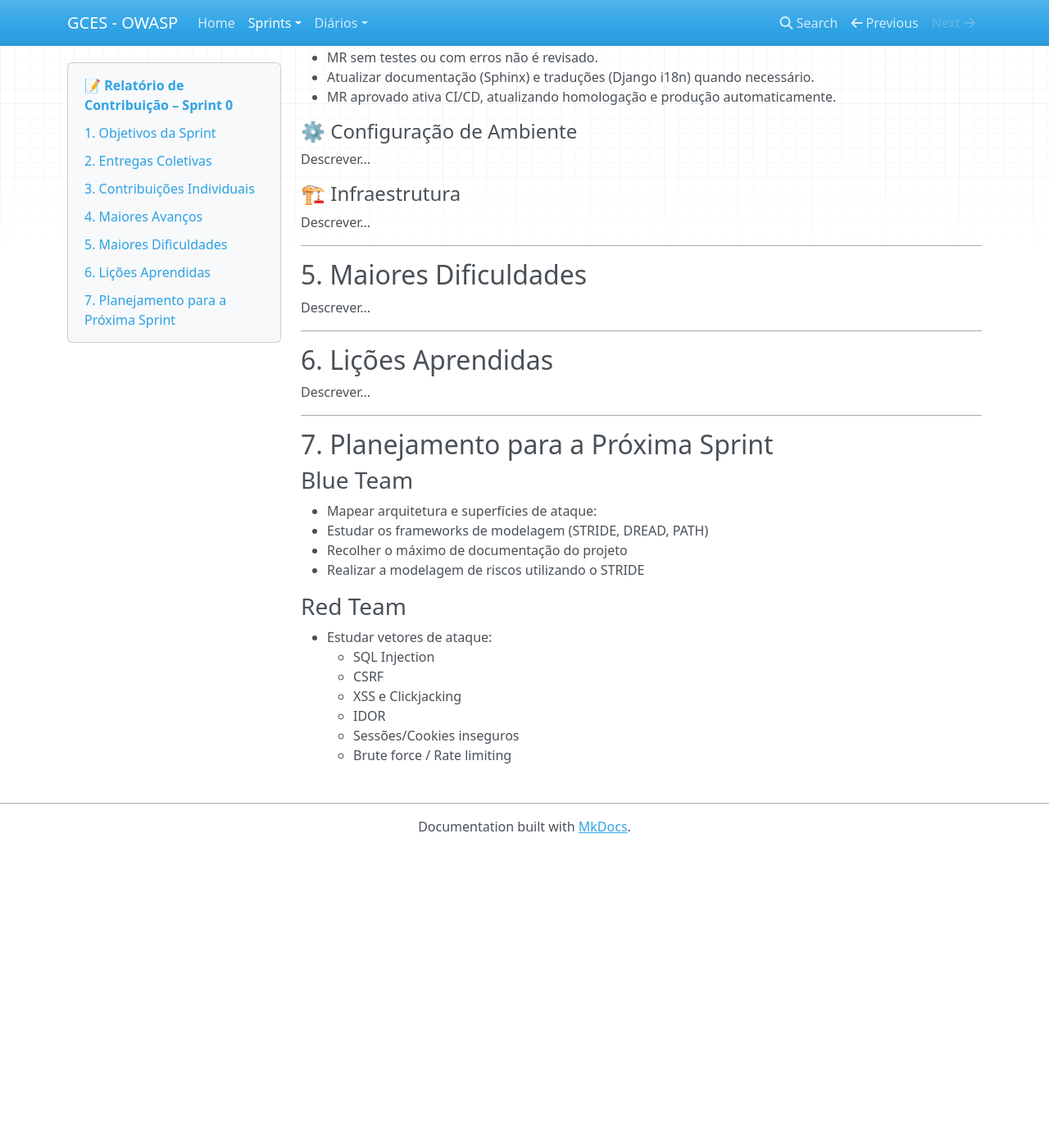
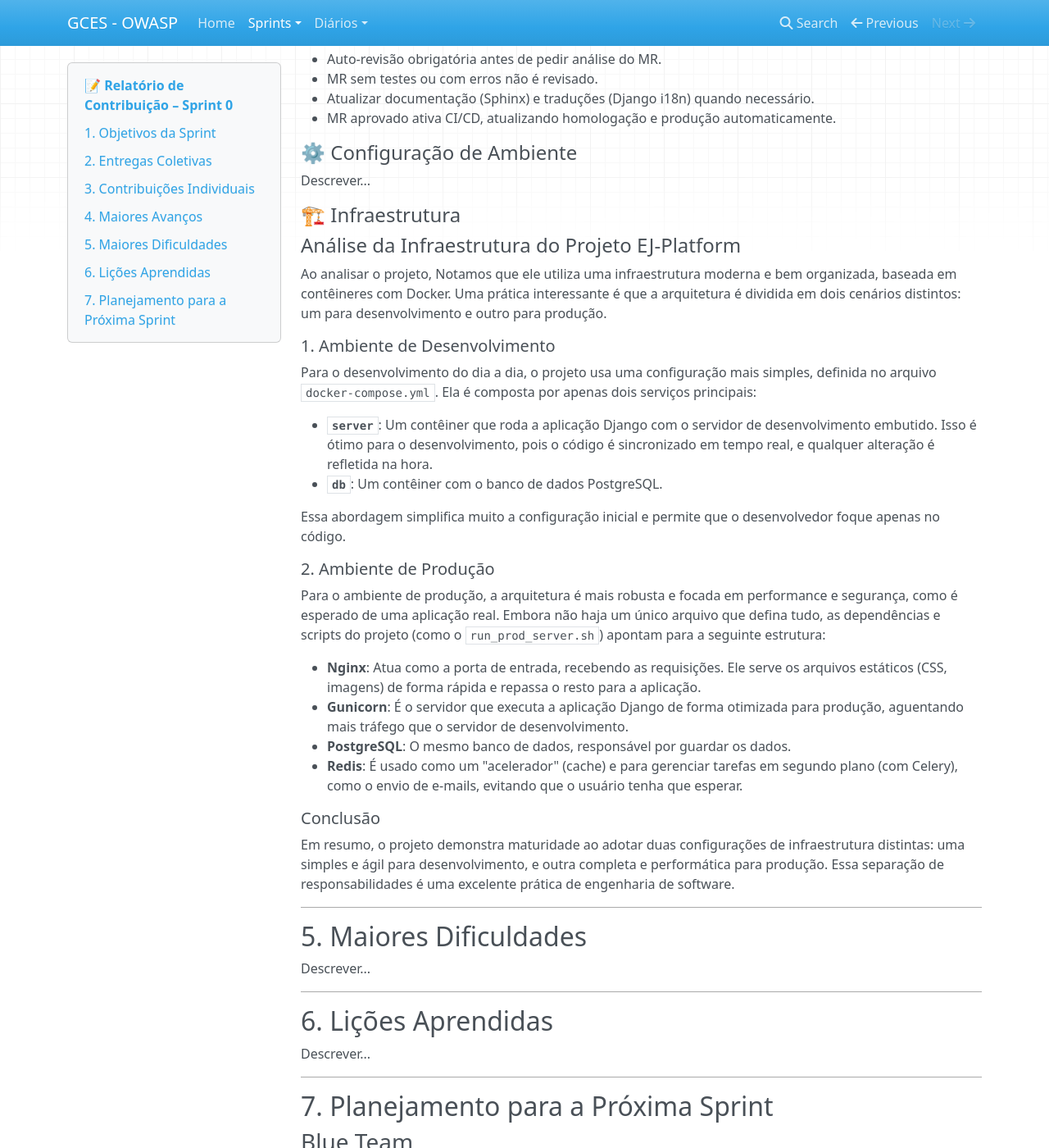
Before and after one commit to unbyytes/GCES, an MkDocs documentation site: the page built from docs/sprints/0.md, in a window 1280 px wide and 1400 px high, scrolled down 1452 px. Shown: the whole window at 82% size. Built offline with MkDocs 1.6.1, drawn with Linux system fonts in a browser that asks for light colours; nearby versions of some CDN libraries; before the commit the page ends 2488 px from its top, so only the background shows below that; some of the changed text lies outside the part shown.

Commit message:
Analise e descrição da infraestrtura do ej
Tendo um conhecimento prévio do projeto somado com uma breve analise, foi concluído alguns pontos sobre a infraestrutura do projeto.

```diff
--- a/docs/sprints/0.md
+++ b/docs/sprints/0.md
@@ -33,6 +33,8 @@
 | Integrante    | Contribuições                             | Links (PRs, Issues, Docs) | Observações |
 | ------------- | ----------------------------------------- | ------------------------- | ----------- |
 | Mateus Vieira | Documentação das práticas de GCES do EJ   | [📚 Práticas de GCES no EJ](#-práticas-de-gces-no-ej)  | |
+| Miguel Arthur | Documentação da Infraestrutura do EJ  | [ 🏗️ Infraestrutura](#-Infraestrutura)  | |
+
 
 ---
 
@@ -73,7 +75,31 @@ Descrever...
 
 #### 🏗️ Infraestrutura
 
-Descrever...
+#### Análise da Infraestrutura do Projeto EJ-Platform
+
+Ao analisar o projeto, Notamos que ele utiliza uma infraestrutura moderna e bem organizada, baseada em contêineres com Docker. Uma prática interessante é que a arquitetura é dividida em dois cenários distintos: um para desenvolvimento e outro para produção.
+
+##### 1. Ambiente de Desenvolvimento
+
+Para o desenvolvimento do dia a dia, o projeto usa uma configuração mais simples, definida no arquivo `docker-compose.yml`. Ela é composta por apenas dois serviços principais:
+
+- **`server`**: Um contêiner que roda a aplicação Django com o servidor de desenvolvimento embutido. Isso é ótimo para o desenvolvimento, pois o código é sincronizado em tempo real, e qualquer alteração é refletida na hora.
+- **`db`**: Um contêiner com o banco de dados PostgreSQL.
+
+Essa abordagem simplifica muito a configuração inicial e permite que o desenvolvedor foque apenas no código.
+
+##### 2. Ambiente de Produção
+
+Para o ambiente de produção, a arquitetura é mais robusta e focada em performance e segurança, como é esperado de uma aplicação real. Embora não haja um único arquivo que defina tudo, as dependências e scripts do projeto (como o `run_prod_server.sh`) apontam para a seguinte estrutura:
+
+- **Nginx**: Atua como a porta de entrada, recebendo as requisições. Ele serve os arquivos estáticos (CSS, imagens) de forma rápida e repassa o resto para a aplicação.
+- **Gunicorn**: É o servidor que executa a aplicação Django de forma otimizada para produção, aguentando mais tráfego que o servidor de desenvolvimento.
+- **PostgreSQL**: O mesmo banco de dados, responsável por guardar os dados.
+- **Redis**: É usado como um "acelerador" (cache) e para gerenciar tarefas em segundo plano (com Celery), como o envio de e-mails, evitando que o usuário tenha que esperar.
+
+##### Conclusão
+
+Em resumo, o projeto demonstra maturidade ao adotar duas configurações de infraestrutura distintas: uma simples e ágil para desenvolvimento, e outra completa e performática para produção. Essa separação de responsabilidades é uma excelente prática de engenharia de software.
 
 ---
 
```
Also changed, not shown: other parts of docs/sprints/0.md (+1 -1 lines).
